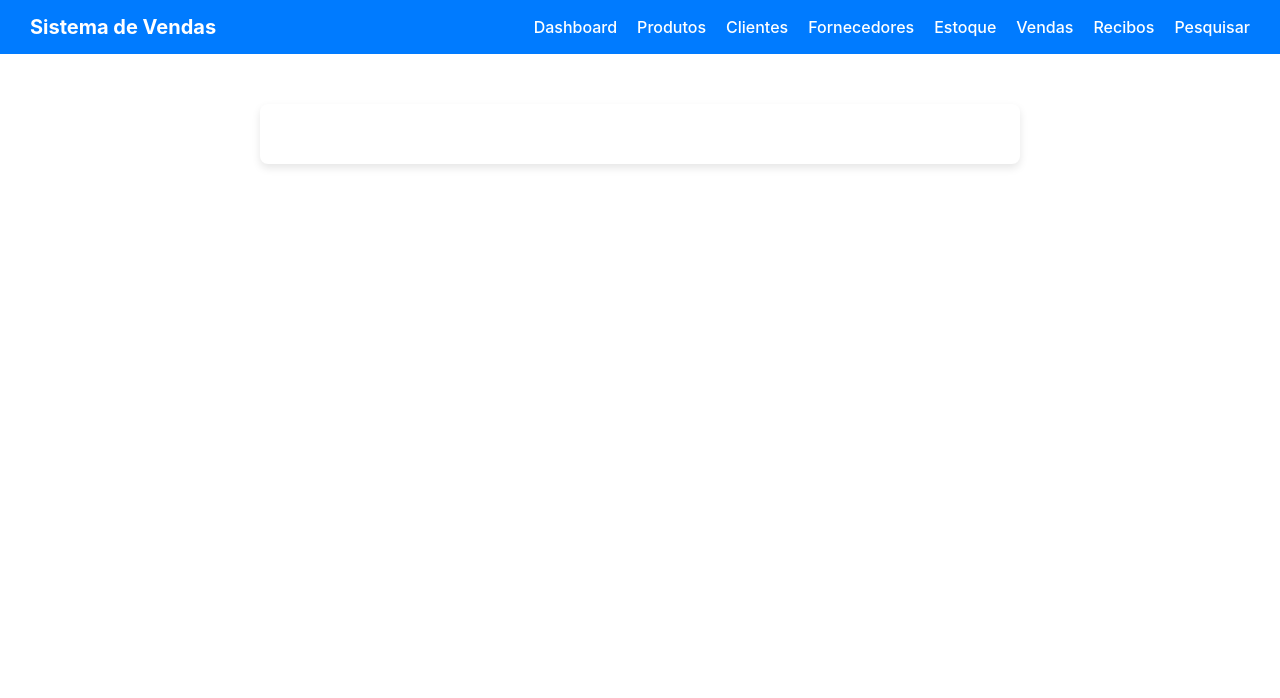
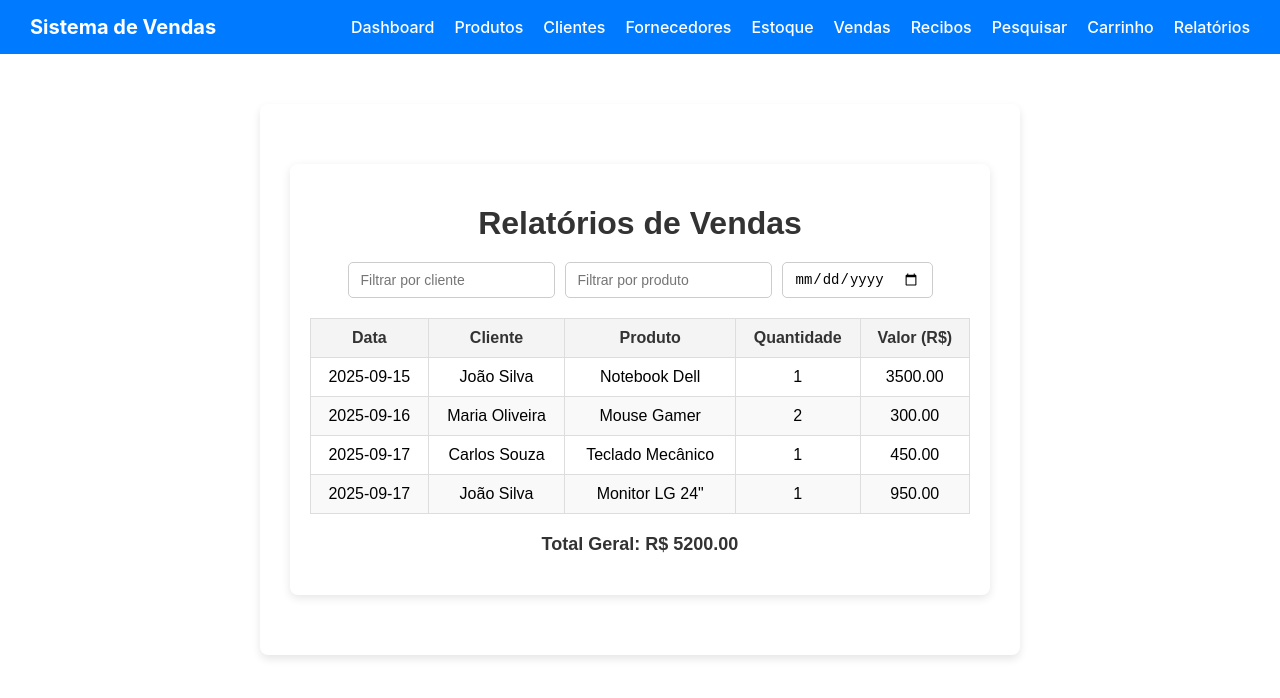
Before and after one commit to luismachadoprusch-bot/Vendas, a React (Create React App) app in the folder vendas-simples/: page /relatorios in a window 1280 px wide. Shown: the top 698 px of the page. Built offline with nearby package versions, Linux system fonts and the light colour scheme.

Commit message:
novas feactures

```diff
--- /dev/null
+++ b/vendas-simples/RelatoriosVendas.js
@@ -0,0 +1,85 @@
+import React, { useState } from 'react';
+import './RelatoriosVendas.css';
+
+function RelatoriosVendas() {
+  // Vendas de exemplo
+  const [vendas] = useState([
+    { id: 1, produto: 'Notebook Dell', cliente: 'João Silva', data: '2025-09-15', quantidade: 1, valor: 3500 },
+    { id: 2, produto: 'Mouse Gamer', cliente: 'Maria Oliveira', data: '2025-09-16', quantidade: 2, valor: 300 },
+    { id: 3, produto: 'Teclado Mecânico', cliente: 'Carlos Souza', data: '2025-09-17', quantidade: 1, valor: 450 },
+    { id: 4, produto: 'Monitor LG 24"', cliente: 'João Silva', data: '2025-09-17', quantidade: 1, valor: 950 },
+  ]);
+
+  const [filtroCliente, setFiltroCliente] = useState('');
+  const [filtroProduto, setFiltroProduto] = useState('');
+  const [filtroData, setFiltroData] = useState('');
+
+  const vendasFiltradas = vendas.filter((venda) => {
+    return (
+      (filtroCliente === '' || venda.cliente.toLowerCase().includes(filtroCliente.toLowerCase())) &&
+      (filtroProduto === '' || venda.produto.toLowerCase().includes(filtroProduto.toLowerCase())) &&
+      (filtroData === '' || venda.data === filtroData)
+    );
+  });
+
+  const totalGeral = vendasFiltradas.reduce((soma, v) => soma + v.valor, 0);
+
+  return (
+    <div className="container-relatorios">
+      <h1>Relatórios de Vendas</h1>
+
+      <div className="filtros">
+        <input
+          type="text"
+          placeholder="Filtrar por cliente"
+          value={filtroCliente}
+          onChange={(e) => setFiltroCliente(e.target.value)}
+        />
+        <input
+          type="text"
+          placeholder="Filtrar por produto"
+          value={filtroProduto}
+          onChange={(e) => setFiltroProduto(e.target.value)}
+        />
+        <input
+          type="date"
+          value={filtroData}
+          onChange={(e) => setFiltroData(e.target.value)}
+        />
+      </div>
+
+      <table className="tabela-relatorios">
+        <thead>
+          <tr>
+            <th>Data</th>
+            <th>Cliente</th>
+            <th>Produto</th>
+            <th>Quantidade</th>
+            <th>Valor (R$)</th>
+          </tr>
+        </thead>
+        <tbody>
+          {vendasFiltradas.length === 0 ? (
+            <tr>
+              <td colSpan="5">Nenhuma venda encontrada.</td>
+            </tr>
+          ) : (
+            vendasFiltradas.map((v) => (
+              <tr key={v.id}>
+                <td>{v.data}</td>
+                <td>{v.cliente}</td>
+                <td>{v.produto}</td>
+                <td>{v.quantidade}</td>
+                <td>{v.valor.toFixed(2)}</td>
+              </tr>
+            ))
+          )}
+        </tbody>
+      </table>
+
+      <h3>Total Geral: R$ {totalGeral.toFixed(2)}</h3>
+    </div>
+  );
+}
+
+export default RelatoriosVendas;
--- a/vendas-simples/src/App.js
+++ b/vendas-simples/src/App.js
@@ -7,6 +7,8 @@ import ControleEstoque from './ControleEstoque';
 import RegistroVendas from './RegistroVendas';
 import EmissaoRecibos from './EmissaoRecibos';
 import PesquisaProdutos from './PesquisaProdutos';
+import CarrinhoCompras from './CarrinhoCompras';
+import RelatoriosVendas from './RelatoriosVendas';
 import './App.css';
 
 function Navbar() {
@@ -22,6 +24,8 @@ function Navbar() {
         <Link to="/vendas">Vendas</Link>
         <Link to="/recibos">Recibos</Link>
         <Link to="/pesquisar">Pesquisar</Link>
+        <Link to="/carrinho">Carrinho</Link>
+        <Link to="/relatorios">Relatórios</Link>
       </div>
     </nav>
   );
@@ -49,6 +53,8 @@ function App() {
           <Route path="/vendas" element={<RegistroVendas />} />
           <Route path="/recibos" element={<EmissaoRecibos />} />
           <Route path="/pesquisar" element={<PesquisaProdutos />} />
+          <Route path="/carrinho" element={<CarrinhoCompras />} />
+          <Route path="/relatorios" element={<RelatoriosVendas />} />
         </Routes>
       </div>
     </Router>
--- /dev/null
+++ b/vendas-simples/src/CarrinhoCompras.js
@@ -0,0 +1,74 @@
+import React, { useState } from 'react';
+import './carrinhoCompras.css';
+
+function CarrinhoCompras() {
+  const [produtos] = useState([
+    { id: 1, nome: 'Notebook', preco: 3500 },
+    { id: 2, nome: 'Mouse Gamer', preco: 150 },
+    { id: 3, nome: 'Teclado Mecânico', preco: 400 },
+    { id: 4, nome: 'Monitor 24"', preco: 1200 },
+  ]);
+
+  const [carrinho, setCarrinho] = useState([]);
+
+  const adicionarCarrinho = (produto) => {
+    const existente = carrinho.find((item) => item.id === produto.id);
+
+    if (existente) {
+      setCarrinho(
+        carrinho.map((item) =>
+          item.id === produto.id
+            ? { ...item, quantidade: item.quantidade + 1 }
+            : item
+        )
+      );
+    } else {
+      setCarrinho([...carrinho, { ...produto, quantidade: 1 }]);
+    }
+  };
+
+  const removerItem = (id) => {
+    setCarrinho(carrinho.filter((item) => item.id !== id));
+  };
+
+  const total = carrinho.reduce(
+    (soma, item) => soma + item.preco * item.quantidade,
+    0
+  );
+
+  return (
+    <div className="carrinho-container">
+      <h1>Carrinho de Compras</h1>
+
+      <h2>Produtos Disponíveis</h2>
+      <ul>
+        {produtos.map((p) => (
+          <li key={p.id}>
+            {p.nome} - R$ {p.preco.toFixed(2)}
+            <button onClick={() => adicionarCarrinho(p)}>Adicionar</button>
+          </li>
+        ))}
+      </ul>
+
+      <h2>Meu Carrinho</h2>
+      {carrinho.length === 0 ? (
+        <p>Nenhum produto no carrinho.</p>
+      ) : (
+        <ul>
+          {carrinho.map((item) => (
+            <li key={item.id}>
+              {item.nome} | Quantidade: {item.quantidade} | Preço: R${' '}
+              {(item.preco * item.quantidade).toFixed(2)}
+              <button onClick={() => removerItem(item.id)}>Remover</button>
+            </li>
+          ))}
+        </ul>
+      )}
+
+      <h3>Total: R$ {total.toFixed(2)}</h3>
+      <button disabled={carrinho.length === 0}>Finalizar Compra</button>
+    </div>
+  );
+}
+
+export default CarrinhoCompras;
--- /dev/null
+++ b/vendas-simples/src/RelatoriosVendas.css
@@ -0,0 +1,50 @@
+.container-relatorios {
+  max-width: 900px;
+  margin: 30px auto;
+  padding: 20px;
+  background: #fff;
+  border-radius: 8px;
+  box-shadow: 0 3px 10px rgba(0,0,0,0.1);
+  font-family: Arial, sans-serif;
+}
+
+h1, h3 {
+  text-align: center;
+  margin-bottom: 20px;
+  color: #333;
+}
+
+.filtros {
+  display: flex;
+  gap: 10px;
+  justify-content: center;
+  margin-bottom: 20px;
+}
+
+.filtros input {
+  padding: 8px 12px;
+  border-radius: 5px;
+  border: 1px solid #ccc;
+  font-size: 14px;
+}
+
+.tabela-relatorios {
+  width: 100%;
+  border-collapse: collapse;
+  margin-bottom: 20px;
+}
+
+.tabela-relatorios th, .tabela-relatorios td {
+  border: 1px solid #ddd;
+  padding: 10px;
+  text-align: center;
+}
+
+.tabela-relatorios th {
+  background-color: #f4f4f4;
+  color: #333;
+}
+
+.tabela-relatorios tr:nth-child(even) {
+  background-color: #f9f9f9;
+}
--- /dev/null
+++ b/vendas-simples/src/RelatoriosVendas.js
@@ -0,0 +1,85 @@
+import React, { useState } from 'react';
+import './RelatoriosVendas.css';
+
+function RelatoriosVendas() {
+  // Vendas de exemplo
+  const [vendas] = useState([
+    { id: 1, produto: 'Notebook Dell', cliente: 'João Silva', data: '2025-09-15', quantidade: 1, valor: 3500 },
+    { id: 2, produto: 'Mouse Gamer', cliente: 'Maria Oliveira', data: '2025-09-16', quantidade: 2, valor: 300 },
+    { id: 3, produto: 'Teclado Mecânico', cliente: 'Carlos Souza', data: '2025-09-17', quantidade: 1, valor: 450 },
+    { id: 4, produto: 'Monitor LG 24"', cliente: 'João Silva', data: '2025-09-17', quantidade: 1, valor: 950 },
+  ]);
+
+  const [filtroCliente, setFiltroCliente] = useState('');
+  const [filtroProduto, setFiltroProduto] = useState('');
+  const [filtroData, setFiltroData] = useState('');
+
+  const vendasFiltradas = vendas.filter((venda) => {
+    return (
+      (filtroCliente === '' || venda.cliente.toLowerCase().includes(filtroCliente.toLowerCase())) &&
+      (filtroProduto === '' || venda.produto.toLowerCase().includes(filtroProduto.toLowerCase())) &&
+      (filtroData === '' || venda.data === filtroData)
+    );
+  });
+
+  const totalGeral = vendasFiltradas.reduce((soma, v) => soma + v.valor, 0);
+
+  return (
+    <div className="container-relatorios">
+      <h1>Relatórios de Vendas</h1>
+
+      <div className="filtros">
+        <input
+          type="text"
+          placeholder="Filtrar por cliente"
+          value={filtroCliente}
+          onChange={(e) => setFiltroCliente(e.target.value)}
+        />
+        <input
+          type="text"
+          placeholder="Filtrar por produto"
+          value={filtroProduto}
+          onChange={(e) => setFiltroProduto(e.target.value)}
+        />
+        <input
+          type="date"
+          value={filtroData}
+          onChange={(e) => setFiltroData(e.target.value)}
+        />
+      </div>
+
+      <table className="tabela-relatorios">
+        <thead>
+          <tr>
+            <th>Data</th>
+            <th>Cliente</th>
+            <th>Produto</th>
+            <th>Quantidade</th>
+            <th>Valor (R$)</th>
+          </tr>
+        </thead>
+        <tbody>
+          {vendasFiltradas.length === 0 ? (
+            <tr>
+              <td colSpan="5">Nenhuma venda encontrada.</td>
+            </tr>
+          ) : (
+            vendasFiltradas.map((v) => (
+              <tr key={v.id}>
+                <td>{v.data}</td>
+                <td>{v.cliente}</td>
+                <td>{v.produto}</td>
+                <td>{v.quantidade}</td>
+                <td>{v.valor.toFixed(2)}</td>
+              </tr>
+            ))
+          )}
+        </tbody>
+      </table>
+
+      <h3>Total Geral: R$ {totalGeral.toFixed(2)}</h3>
+    </div>
+  );
+}
+
+export default RelatoriosVendas;
--- /dev/null
+++ b/vendas-simples/src/carrinhoCompras.css
@@ -0,0 +1,59 @@
+.carrinho-container {
+  max-width: 800px;
+  margin: 30px auto;
+  padding: 20px;
+  background: #f9f9f9;
+  border-radius: 10px;
+  box-shadow: 0 3px 8px rgba(0, 0, 0, 0.2);
+  font-family: Arial, sans-serif;
+}
+
+h1, h2, h3 {
+  text-align: center;
+  margin-bottom: 20px;
+  color: #333;
+}
+
+ul {
+  list-style: none;
+  padding: 0;
+}
+
+li {
+  background: #fff;
+  margin: 8px 0;
+  padding: 12px;
+  border-radius: 6px;
+  display: flex;
+  justify-content: space-between;
+  align-items: center;
+  border: 1px solid #ddd;
+}
+
+button {
+  background: #007bff;
+  color: white;
+  border: none;
+  padding: 8px 14px;
+  border-radius: 5px;
+  cursor: pointer;
+  font-size: 14px;
+  transition: background 0.3s;
+}
+
+button:hover {
+  background: #0056b3;
+}
+
+button:disabled {
+  background: #ccc;
+  cursor: not-allowed;
+}
+
+h3 {
+  text-align: right;
+  margin-top: 20px;
+  font-size: 18px;
+  font-weight: bold;
+  color: #444;
+}
```
